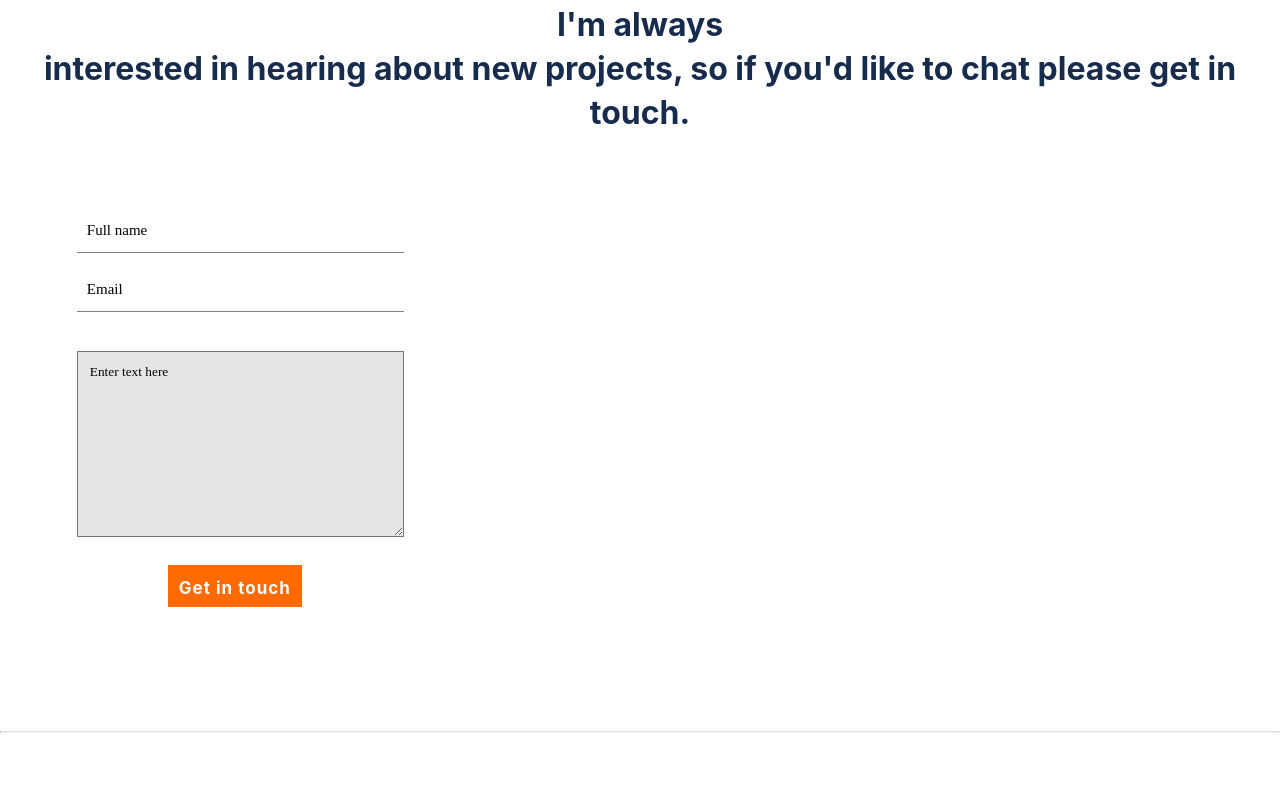
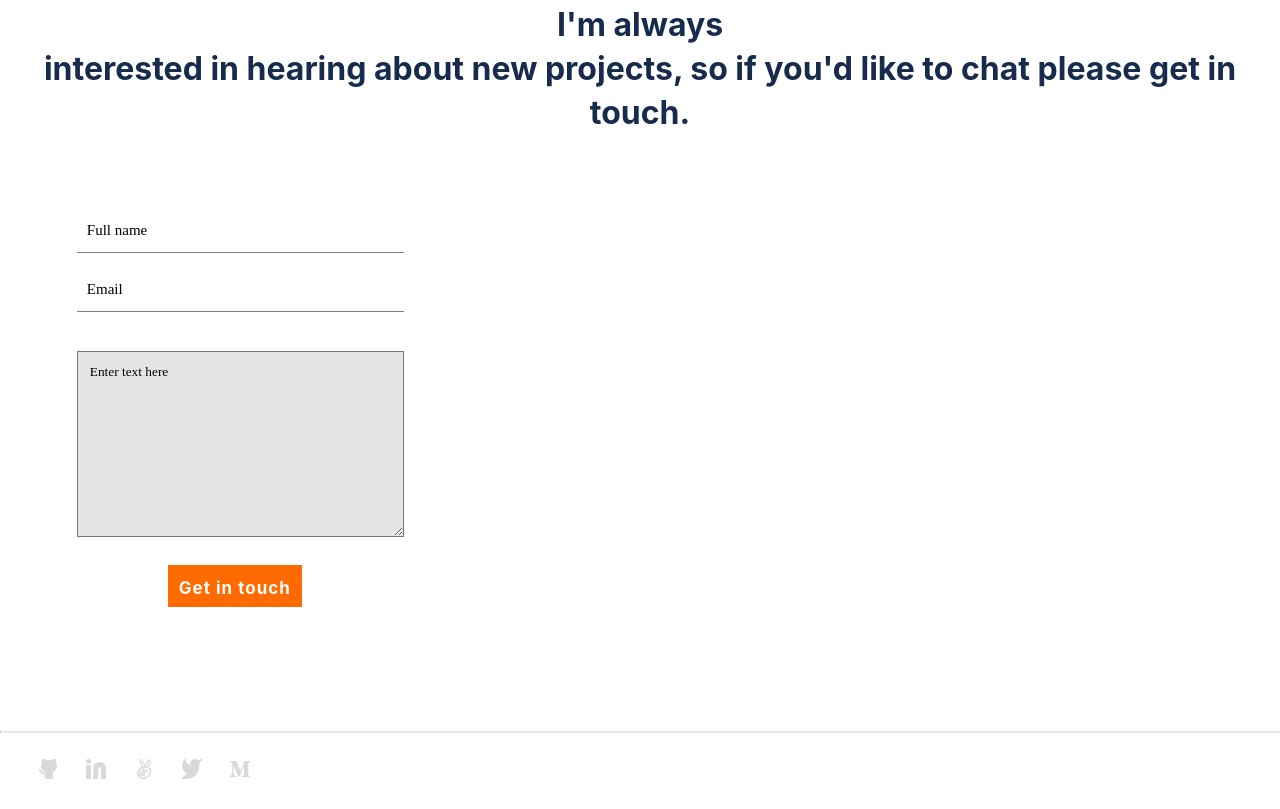
Before and after one commit to RitaDee/portfolio, a website: page index.html in a window 1280 px wide. Shown: the part 4582-5391 px from the top of the page. Before the commit the page ends 5335 px from the top, so only its background shows below. Drawn offline with Linux system fonts and the light colour scheme.

Commit message:
Included key features to README  and social icons as requested

```diff
--- a/index.html
+++ b/index.html
@@ -164,6 +164,35 @@
             </ul>
         </form>
         <hr class="solid">
+        <div class="social-media-icon">
+            <ul>
+                <li>
+                    <a href="#">
+                        <img src="./images/Icon -GitHub.svg" alt="Github">
+                    </a>
+                </li>
+                <li>
+                    <a href="">
+                        <img src="./images/Icon - Linkedin.svg" alt="Linkedin">
+                    </a>
+                </li>
+                <li>
+                    <a href="">
+                        <img src="./images/Icon - Angelist.svg" alt="Angelist">
+                    </a>
+                </li>
+                <li>
+                    <a href="">
+                        <img src="./images/Icon - Twitter.png" alt="Twitter">
+                    </a>
+                </li>
+                <li>
+                    <a href="">
+                        <img src="./images/Icon - Medium.svg" alt="Medium">
+                    </a>
+                </li>
+            </ul>
+        </div>
     </footer>
 </body>
 </html>
```
Also changed, not shown: README.md.
